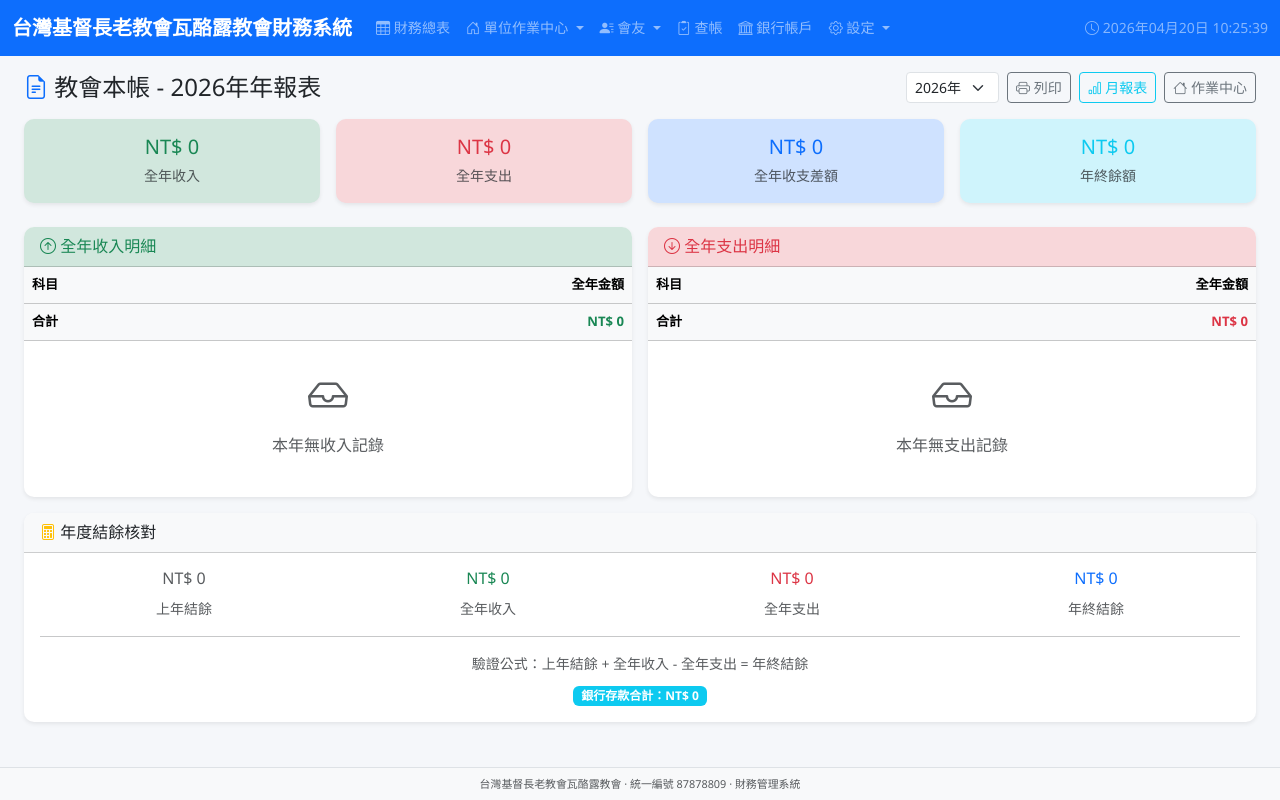
After one commit to malevele/valjuluchurch, a Flask app: page /unit/1/annual-report in a window 1280 px wide. The commit adds this page. Run offline with Flask 3, Linux system fonts and the light colour scheme; lists and menus that the app fills with data are empty.

Commit message:
feat: add unit annual report and pythonanywhere update/check scripts

```diff
--- a/app.py
+++ b/app.py
@@ -1208,6 +1208,60 @@ def unit_report(unit_id):
     )
 
 
+@app.route('/unit/<int:unit_id>/annual-report')
+def unit_annual_report(unit_id):
+    """單位專屬年報表"""
+    unit = Unit.query.get_or_404(unit_id)
+    year = request.args.get('year', date.today().year, type=int)
+    if year not in YEAR_RANGE:
+        year = date.today().year
+
+    income_accounts = Account.query.filter_by(type='income').order_by(Account.sort_order).all()
+    expense_accounts = Account.query.filter_by(type='expense').order_by(Account.sort_order).all()
+
+    def get_yearly(account_id, yr):
+        q = db.session.query(func.coalesce(func.sum(Transaction.amount_in - Transaction.amount_out), 0)).filter(
+            Transaction.account_id == account_id,
+            extract('year', Transaction.date) == yr,
+            Transaction.unit_id == unit_id
+        )
+        return q.scalar() or Decimal('0')
+
+    income_rows = []
+    expense_rows = []
+    for a in income_accounts:
+        yr_val = abs(get_yearly(a.id, year))
+        if yr_val:
+            income_rows.append({'account': a, 'yearly': yr_val})
+
+    for a in expense_accounts:
+        yr_val = abs(get_yearly(a.id, year))
+        if yr_val:
+            expense_rows.append({'account': a, 'yearly': yr_val})
+
+    total_income_yearly = sum(r['yearly'] for r in income_rows)
+    total_expense_yearly = sum(r['yearly'] for r in expense_rows)
+
+    prev_balance = tx_cumulative_balance(unit_id, year - 1, 12)
+    closing_balance = prev_balance + total_income_yearly - total_expense_yearly
+
+    bank_accounts_list = BankAccount.query.filter_by(unit_id=unit_id, is_active=True).all()
+    bank_total = sum(b.current_balance for b in bank_accounts_list) or Decimal('0')
+
+    return render_template('unit_annual_report.html',
+        unit=unit, year=year,
+        income_rows=income_rows, expense_rows=expense_rows,
+        total_income_yearly=total_income_yearly,
+        total_expense_yearly=total_expense_yearly,
+        net_yearly=total_income_yearly - total_expense_yearly,
+        prev_balance=prev_balance,
+        closing_balance=closing_balance,
+        bank_total=bank_total,
+        bank_accounts_list=bank_accounts_list,
+        years=YEAR_RANGE,
+    )
+
+
 @app.route('/reports/reconcile', methods=['POST'])
 def reports_reconcile():
     year    = int(request.form['year'])
--- /dev/null
+++ b/templates/unit_annual_report.html
@@ -0,0 +1,202 @@
+{% extends 'base.html' %}
+{% block title %}{{ unit.name }} - 年報表{% endblock %}
+{% block content %}
+
+<div class="d-flex justify-content-between align-items-center mb-3 no-print">
+  <h4 class="mb-0">
+    <i class="bi bi-file-earmark-text text-primary"></i>
+    {{ unit.name }} - {{ year }}年年報表
+  </h4>
+  <div class="d-flex gap-2">
+    <form class="d-flex gap-2" method="get">
+      <select name="year" class="form-select form-select-sm" onchange="this.form.submit()">
+        {% for y in years %}
+        <option value="{{ y }}" {% if y == year %}selected{% endif %}>{{ y }}年</option>
+        {% endfor %}
+      </select>
+    </form>
+    <button onclick="window.print()" class="btn btn-outline-secondary btn-sm">
+      <i class="bi bi-printer"></i> 列印
+    </button>
+    <a href="{{ url_for('unit_report', unit_id=unit.id, year=year, month=12) }}" class="btn btn-outline-info btn-sm">
+      <i class="bi bi-bar-chart"></i> 月報表
+    </a>
+    <a href="{{ url_for('unit_dashboard', unit_id=unit.id) }}" class="btn btn-outline-secondary btn-sm">
+      <i class="bi bi-house"></i> 作業中心
+    </a>
+  </div>
+</div>
+
+<div class="row g-3 mb-4">
+  <div class="col-md-3">
+    <div class="card border-0 shadow-sm bg-success-subtle">
+      <div class="card-body text-center">
+        <h5 class="text-success mb-1">NT$ {{ '{:,.0f}'.format(total_income_yearly) }}</h5>
+        <small class="text-muted">全年收入</small>
+      </div>
+    </div>
+  </div>
+  <div class="col-md-3">
+    <div class="card border-0 shadow-sm bg-danger-subtle">
+      <div class="card-body text-center">
+        <h5 class="text-danger mb-1">NT$ {{ '{:,.0f}'.format(total_expense_yearly) }}</h5>
+        <small class="text-muted">全年支出</small>
+      </div>
+    </div>
+  </div>
+  <div class="col-md-3">
+    <div class="card border-0 shadow-sm bg-primary-subtle">
+      <div class="card-body text-center">
+        <h5 class="text-primary mb-1">NT$ {{ '{:,.0f}'.format(net_yearly) }}</h5>
+        <small class="text-muted">全年收支差額</small>
+      </div>
+    </div>
+  </div>
+  <div class="col-md-3">
+    <div class="card border-0 shadow-sm bg-info-subtle">
+      <div class="card-body text-center">
+        <h5 class="text-info mb-1">NT$ {{ '{:,.0f}'.format(closing_balance) }}</h5>
+        <small class="text-muted">年終餘額</small>
+      </div>
+    </div>
+  </div>
+</div>
+
+<div class="row g-3">
+  <div class="col-lg-6">
+    <div class="card border-0 shadow-sm">
+      <div class="card-header bg-success-subtle">
+        <h6 class="mb-0 text-success">
+          <i class="bi bi-arrow-up-circle"></i>
+          全年收入明細
+        </h6>
+      </div>
+      <div class="card-body p-0">
+        <div class="table-responsive">
+          <table class="table table-hover mb-0">
+            <thead class="table-light">
+              <tr>
+                <th>科目</th>
+                <th class="text-end">全年金額</th>
+              </tr>
+            </thead>
+            <tbody>
+              {% for row in income_rows %}
+              <tr>
+                <td>{{ row.account.name }}</td>
+                <td class="text-end text-success fw-bold">NT$ {{ '{:,.0f}'.format(row.yearly) }}</td>
+              </tr>
+              {% endfor %}
+            </tbody>
+            <tfoot class="table-light">
+              <tr>
+                <th>合計</th>
+                <th class="text-end text-success fw-bold">NT$ {{ '{:,.0f}'.format(total_income_yearly) }}</th>
+              </tr>
+            </tfoot>
+          </table>
+        </div>
+        {% if not income_rows %}
+        <div class="text-center py-4 text-muted">
+          <i class="bi bi-inbox fs-1"></i>
+          <p class="mt-2">本年無收入記錄</p>
+        </div>
+        {% endif %}
+      </div>
+    </div>
+  </div>
+
+  <div class="col-lg-6">
+    <div class="card border-0 shadow-sm">
+      <div class="card-header bg-danger-subtle">
+        <h6 class="mb-0 text-danger">
+          <i class="bi bi-arrow-down-circle"></i>
+          全年支出明細
+        </h6>
+      </div>
+      <div class="card-body p-0">
+        <div class="table-responsive">
+          <table class="table table-hover mb-0">
+            <thead class="table-light">
+              <tr>
+                <th>科目</th>
+                <th class="text-end">全年金額</th>
+              </tr>
+            </thead>
+            <tbody>
+              {% for row in expense_rows %}
+              <tr>
+                <td>{{ row.account.name }}</td>
+                <td class="text-end text-danger fw-bold">NT$ {{ '{:,.0f}'.format(row.yearly) }}</td>
+              </tr>
+              {% endfor %}
+            </tbody>
+            <tfoot class="table-light">
+              <tr>
+                <th>合計</th>
+                <th class="text-end text-danger fw-bold">NT$ {{ '{:,.0f}'.format(total_expense_yearly) }}</th>
+              </tr>
+            </tfoot>
+          </table>
+        </div>
+        {% if not expense_rows %}
+        <div class="text-center py-4 text-muted">
+          <i class="bi bi-inbox fs-1"></i>
+          <p class="mt-2">本年無支出記錄</p>
+        </div>
+        {% endif %}
+      </div>
+    </div>
+  </div>
+</div>
+
+<div class="card border-0 shadow-sm mt-3">
+  <div class="card-header bg-light">
+    <h6 class="mb-0">
+      <i class="bi bi-calculator text-warning"></i>
+      年度結餘核對
+    </h6>
+  </div>
+  <div class="card-body">
+    <div class="row g-3 text-center">
+      <div class="col-md-3">
+        <div class="h6 text-muted">NT$ {{ '{:,.0f}'.format(prev_balance) }}</div>
+        <small class="text-muted">上年結餘</small>
+      </div>
+      <div class="col-md-3">
+        <div class="h6 text-success">NT$ {{ '{:,.0f}'.format(total_income_yearly) }}</div>
+        <small class="text-muted">全年收入</small>
+      </div>
+      <div class="col-md-3">
+        <div class="h6 text-danger">NT$ {{ '{:,.0f}'.format(total_expense_yearly) }}</div>
+        <small class="text-muted">全年支出</small>
+      </div>
+      <div class="col-md-3">
+        <div class="h6 text-primary">NT$ {{ '{:,.0f}'.format(closing_balance) }}</div>
+        <small class="text-muted">年終結餘</small>
+      </div>
+    </div>
+    <hr>
+    <div class="text-center text-muted small">
+      驗證公式：上年結餘 + 全年收入 - 全年支出 = 年終結餘
+    </div>
+    <div class="text-center mt-2">
+      <span class="badge bg-info">銀行存款合計：NT$ {{ '{:,.0f}'.format(bank_total) }}</span>
+    </div>
+  </div>
+</div>
+
+{% endblock %}
+
+{% block scripts %}
+<style>
+@media print {
+  .no-print, nav, footer, .navbar, .alert, .btn, form { display: none !important; }
+  body { background: white !important; }
+  .card { border: 1px solid #ccc !important; box-shadow: none !important; }
+  .table-success { background-color: #d1e7dd !important; -webkit-print-color-adjust: exact; print-color-adjust: exact; }
+  .table-danger { background-color: #f8d7da !important; -webkit-print-color-adjust: exact; print-color-adjust: exact; }
+  .table-light { background-color: #f8f9fa !important; -webkit-print-color-adjust: exact; print-color-adjust: exact; }
+}
+</style>
+{% endblock %}
--- a/templates/unit_report.html
+++ b/templates/unit_report.html
@@ -20,6 +20,9 @@
         {% endfor %}
       </select>
     </form>
+    <a href="{{ url_for('unit_annual_report', unit_id=unit.id, year=year) }}" class="btn btn-outline-secondary btn-sm">
+      <i class="bi bi-file-earmark-text"></i> 年報表
+    </a>
     <a href="{{ url_for('unit_dashboard', unit_id=unit.id) }}" class="btn btn-outline-secondary btn-sm">
       <i class="bi bi-house"></i> 儀表板
     </a>
```
Also changed, not shown: templates/unit_dashboard.html (+12 -0 lines), 2 other files.
